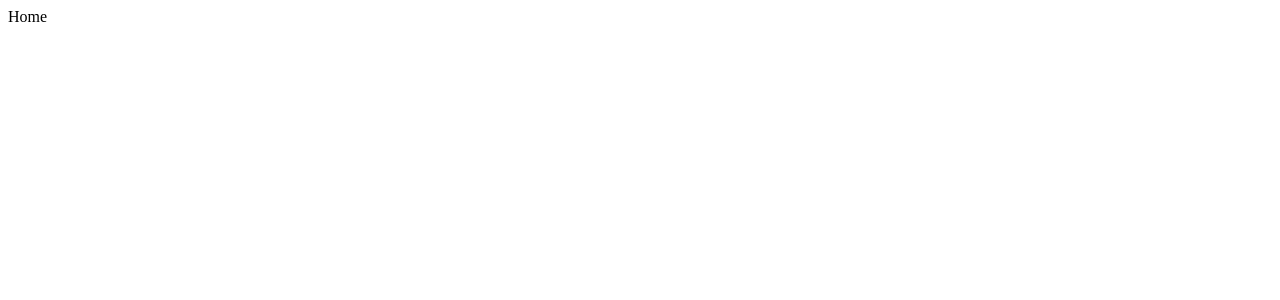
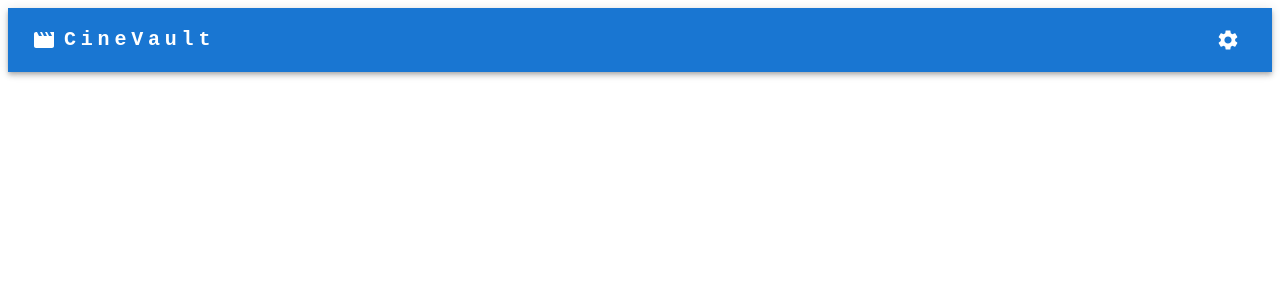
Before and after one commit to atharva123a/cinevault, a React (Create React App) app in the folder client/: page / in a window 1280 px wide. Shown: the top 300 px of the page. Built offline with nearby package versions, Linux system fonts and the light colour scheme; sample sign-in values are in the browser's storage; the HTML template or start-up script is replaced by a standard one.

Commit message:
home page navbar

```diff
--- /dev/null
+++ b/client/src/components/Header.jsx
@@ -0,0 +1,164 @@
+import * as React from 'react';
+import AppBar from '@mui/material/AppBar';
+import Box from '@mui/material/Box';
+import Toolbar from '@mui/material/Toolbar';
+import IconButton from '@mui/material/IconButton';
+import Typography from '@mui/material/Typography';
+import Menu from '@mui/material/Menu';
+import MenuIcon from '@mui/icons-material/Menu';
+import Container from '@mui/material/Container';
+import Avatar from '@mui/material/Avatar';
+import Button from '@mui/material/Button';
+import Tooltip from '@mui/material/Tooltip';
+import MenuItem from '@mui/material/MenuItem';
+import MovieIcon from '@mui/icons-material/Movie';
+import SettingsIcon from '@mui/icons-material/Settings';
+import { useNavigate } from 'react-router-dom';
+
+const pages = [];
+const settings = ['Logout'];
+
+function HeaderNavBar() {
+  const navigate = useNavigate();
+  const [anchorElNav, setAnchorElNav] = React.useState(null);
+  const [anchorElUser, setAnchorElUser] = React.useState(null);
+
+  const handleOpenUserMenu = (event) => {
+    setAnchorElUser(event.currentTarget);
+  };
+
+  const handleCloseNavMenu = () => {
+    setAnchorElNav(null);
+  };
+
+  const handleCloseUserMenu = () => {
+    setAnchorElUser(null);
+  };
+
+  const handleLogOut = () => {
+    localStorage.removeItem('accessToken');
+    localStorage.removeItem('refreshToken');
+    navigate('/login', { replace: true });
+  };
+
+  const pointer = { cursor: 'pointer' };
+
+  return (
+    <AppBar position="static">
+      <Container maxWidth="xl">
+        <Toolbar disableGutters>
+          <MovieIcon sx={{ display: { xs: 'none', md: 'flex' }, mr: 1 }} />
+          <Typography
+            variant="h6"
+            noWrap
+            component="a"
+            href="/"
+            sx={{
+              mr: 2,
+              display: { xs: 'none', md: 'flex' },
+              fontFamily: 'monospace',
+              fontWeight: 700,
+              letterSpacing: '.3rem',
+              color: 'inherit',
+              textDecoration: 'none'
+            }}
+          >
+            CineVault
+          </Typography>
+
+          <Box sx={{ flexGrow: 1, display: { xs: 'flex', md: 'none' } }}>
+            <Menu
+              id="menu-appbar"
+              anchorEl={anchorElNav}
+              anchorOrigin={{
+                vertical: 'bottom',
+                horizontal: 'left'
+              }}
+              keepMounted
+              transformOrigin={{
+                vertical: 'top',
+                horizontal: 'left'
+              }}
+              open={Boolean(anchorElNav)}
+              onClose={handleCloseNavMenu}
+              sx={{
+                display: { xs: 'block', md: 'none' }
+              }}
+            >
+              {pages.map((page) => (
+                <MenuItem key={page} onClick={handleCloseNavMenu}>
+                  <Typography textAlign="center">{page}</Typography>
+                </MenuItem>
+              ))}
+            </Menu>
+          </Box>
+          <MovieIcon sx={{ display: { xs: 'flex', md: 'none' }, mr: 1 }} />
+          <Typography
+            variant="h5"
+            noWrap
+            component="a"
+            href="/"
+            sx={{
+              mr: 2,
+              display: { xs: 'flex', md: 'none' },
+              flexGrow: 1,
+              fontFamily: 'monospace',
+              fontWeight: 700,
+              letterSpacing: '.3rem',
+              color: 'inherit',
+              textDecoration: 'none'
+            }}
+          >
+            CineVault
+          </Typography>
+          <Box sx={{ flexGrow: 1, display: { xs: 'none', md: 'flex' } }}>
+            {pages.map((page) => (
+              <Button
+                key={page}
+                onClick={handleCloseNavMenu}
+                sx={{ my: 2, color: 'white', display: 'block' }}
+              >
+                {page}
+              </Button>
+            ))}
+          </Box>
+
+          <Box sx={{ flexGrow: 0 }}>
+            <Tooltip title="Settings">
+              <SettingsIcon
+                style={pointer}
+                onClick={handleOpenUserMenu}
+                sx={{ display: { xs: 'none', md: 'flex' }, mr: 1 }}
+              />
+            </Tooltip>
+            <Menu
+              sx={{ mt: '45px' }}
+              id="menu-appbar"
+              anchorEl={anchorElUser}
+              anchorOrigin={{
+                vertical: 'top',
+                horizontal: 'right'
+              }}
+              keepMounted
+              transformOrigin={{
+                vertical: 'top',
+                horizontal: 'right'
+              }}
+              open={Boolean(anchorElUser)}
+              onClose={handleCloseUserMenu}
+            >
+              {settings.map((setting) => (
+                <MenuItem key={setting} onClick={handleCloseUserMenu}>
+                  <Typography onClick={handleLogOut} textAlign="center">
+                    {setting}
+                  </Typography>
+                </MenuItem>
+              ))}
+            </Menu>
+          </Box>
+        </Toolbar>
+      </Container>
+    </AppBar>
+  );
+}
+export default HeaderNavBar;
--- a/client/src/pages/Home.jsx
+++ b/client/src/pages/Home.jsx
@@ -1,8 +1,13 @@
 import React, { useEffect } from 'react';
 import { useNavigate } from 'react-router-dom';
+import HeaderNavBar from '../components/Header';
 
 const Home = () => {
-  return <div>Home</div>;
+  return (
+    <>
+      <HeaderNavBar></HeaderNavBar>
+    </>
+  );
 };
 
 export default Home;
```
Also changed, not shown: client/public/static/images/avatar.jpg (added).
